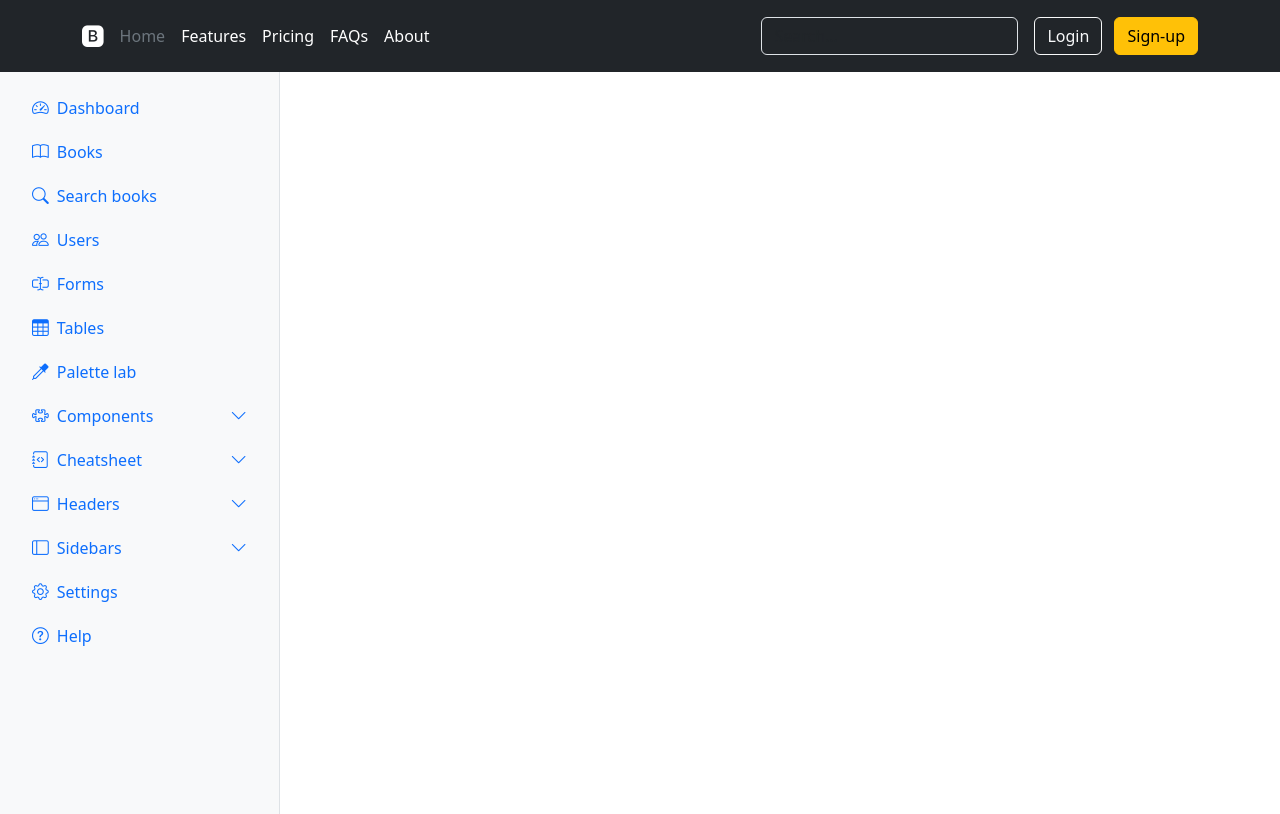
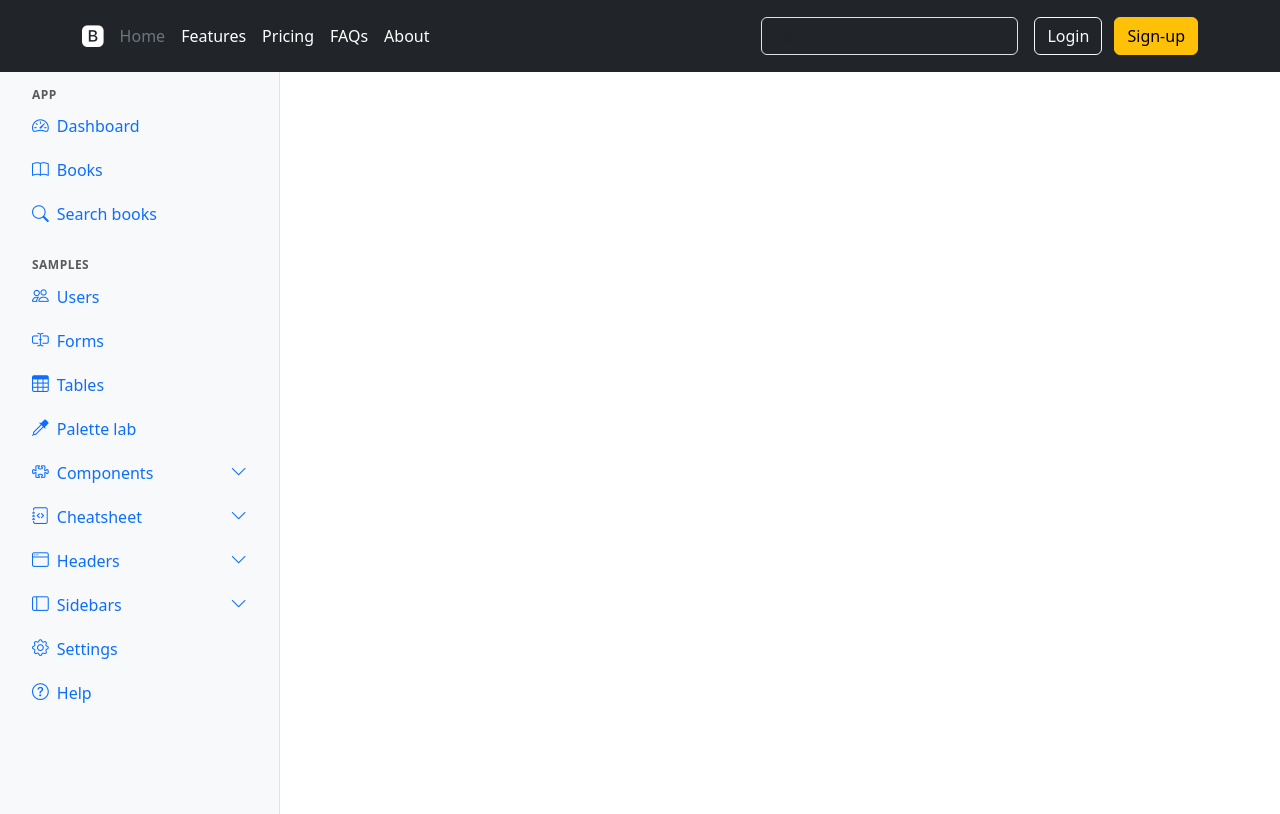
Before and after one commit to tgogos/fastapi-htmx-bootstrap, a FastAPI app: template app/web/templates/gallery/headers_dark.html in a window 1280 px wide. Run offline with FastAPI, Linux system fonts and the light colour scheme; the template is opened without the code that fills it, so the values that code supplies are empty; parts of the project's set-up code (start-up, migrations or seed data) failed here and were passed over; some libraries are stand-ins or nearby versions.

Commit message:
Split the sidebar into App and Samples.
Product pages stay separate from the Bootstrap sample pages so new screens have a clear place to land.

Co-authored-by: Cursor <cursoragent@cursor.com>

```diff
--- a/app/web/static/css/admin.css
+++ b/app/web/static/css/admin.css
@@ -81,6 +81,16 @@ body {
  * Above lg, Bootstrap’s .offcanvas-lg zeroes .offcanvas-body padding.
  * Sidebar inset spacing therefore lives on the inner <nav>, not here.
  */
+
+.admin-nav-label {
+  margin: 0 0 0.25rem;
+  padding-inline: 1rem;
+  font-size: 0.75rem;
+  font-weight: 600;
+  letter-spacing: 0.04em;
+  text-transform: uppercase;
+  color: var(--bs-secondary-color);
+}
 
 .admin-sidebar .nav-link {
   display: flex;
--- a/app/web/templates/partials/sidebar.html
+++ b/app/web/templates/partials/sidebar.html
@@ -17,8 +17,10 @@
           ></button>
         </div>
         <div class="offcanvas-body d-flex flex-column overflow-y-auto">
-          <nav class="px-3 py-3" aria-label="Sidebar">
-            <ul class="nav nav-pills flex-column gap-1">
+          <div class="px-3 py-3 d-flex flex-column gap-4">
+          <nav aria-label="App">
+            <h2 class="admin-nav-label">App</h2>
+            <ul class="nav nav-pills flex-column gap-1 mb-0">
                 <li class="nav-item">
                   <a class="nav-link{% if active == 'dashboard' %} active{% endif %}" {% if active == 'dashboard' %}aria-current="page"{% endif %} href="/ui/dashboard">
                     <i class="bi bi-speedometer2" aria-hidden="true"></i>
@@ -45,7 +47,11 @@
                   </a>
                 </li>
                 {% endif %}
-
+            </ul>
+          </nav>
+          <nav aria-label="Samples">
+            <h2 class="admin-nav-label">Samples</h2>
+            <ul class="nav nav-pills flex-column gap-1 mb-0">
                 <li class="nav-item">
                   <a class="nav-link{% if active == 'users' %} active{% endif %}" {% if active == 'users' %}aria-current="page"{% endif %} href="/ui/users">
                     <i class="bi bi-people" aria-hidden="true"></i>
@@ -228,6 +234,7 @@
                 </li>
             </ul>
           </nav>
+          </div>
         </div>
       </div>
     </aside>
```
Also changed, not shown: docs/ENGINEERING.md (+2 -2 lines), tests/test_books_auth.py (+2 -0 lines), README.md.
